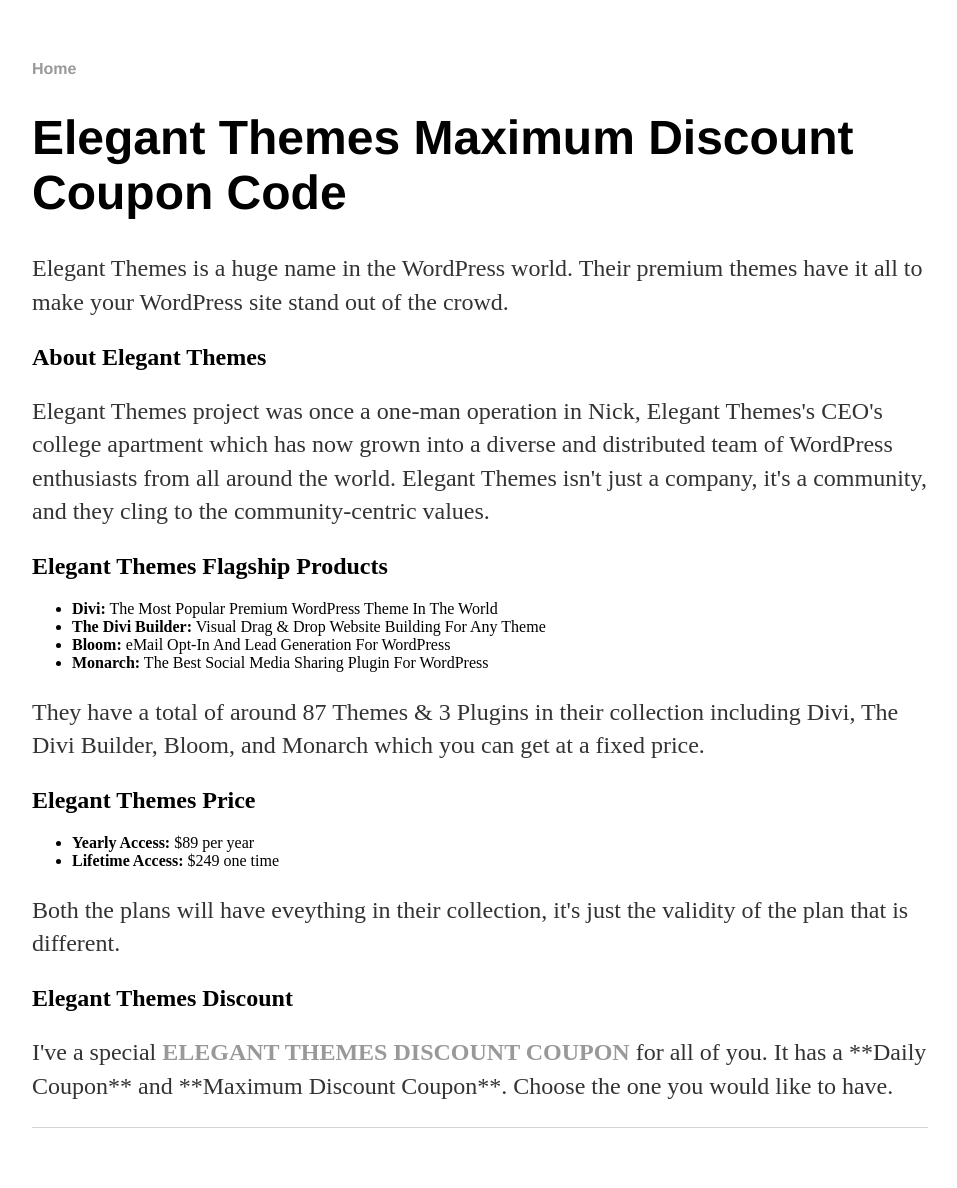
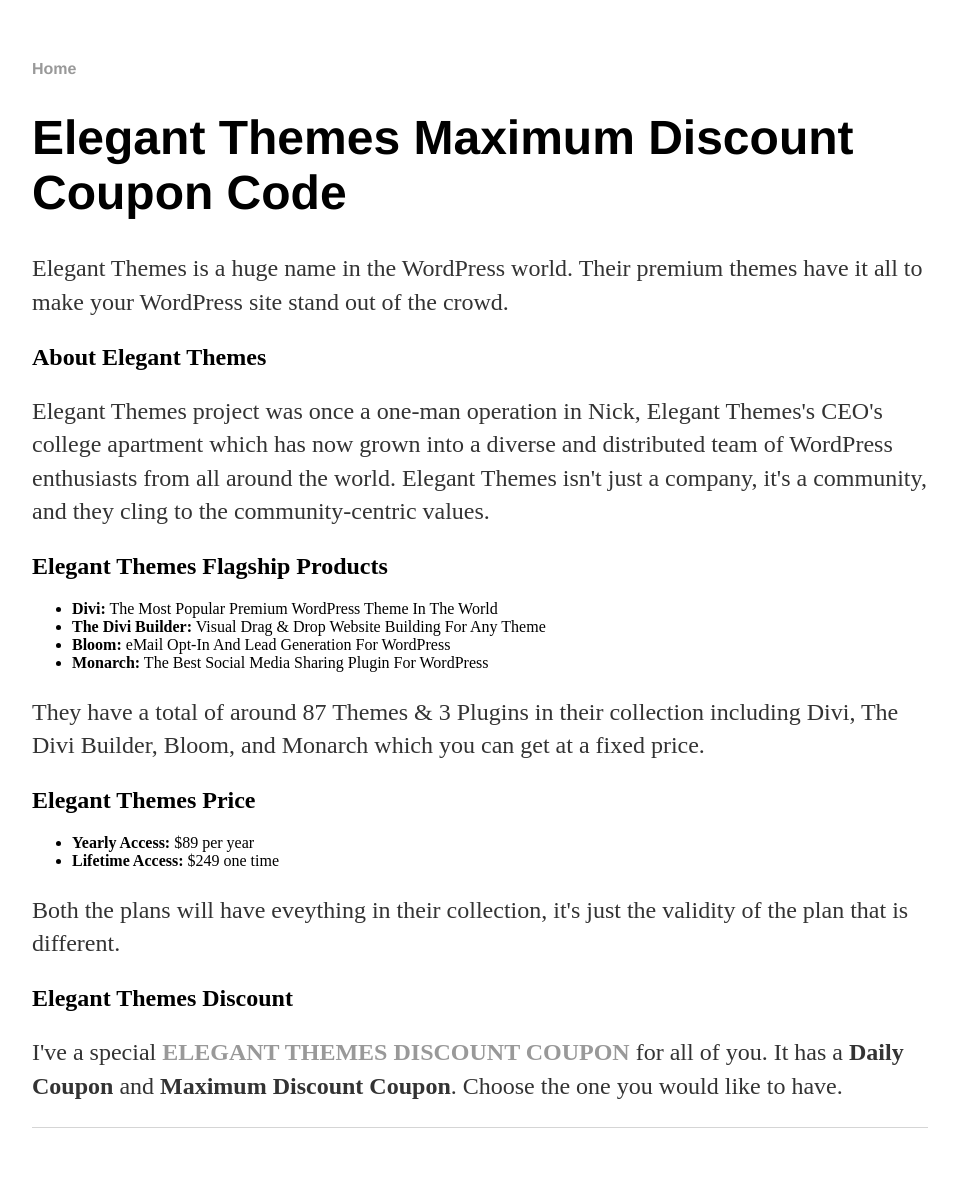
Before and after one commit to heyitsritesh/prideofelites.github.io, a Jekyll site: the page built from elegant-themes.html, in a window 1280 px wide. Shown: the whole page, without its empty margins (160-1117 px from the left). Built offline with Jekyll 4.4.1, drawn with Linux system fonts in a browser that asks for light colours.

Commit message:
Update elegant-themes.html

```diff
--- a/elegant-themes.html
+++ b/elegant-themes.html
@@ -15,12 +15,12 @@
 
 	<ul>
 		<li> <b>Divi:</b> The Most Popular Premium WordPress Theme In The World</li>
-		<li> <b>The Divi Builder:</b> Visual Drag & Drop Website Building For Any Theme</li>
+		<li> <b>The Divi Builder:</b> Visual Drag &amp; Drop Website Building For Any Theme</li>
 		<li> <b>Bloom:</b> eMail Opt-In And Lead Generation For WordPress</li>
 		<li> <b>Monarch:</b> The Best Social Media Sharing Plugin For WordPress</li>
 	</ul>
 
-	<p>They have a total of around 87 Themes & 3 Plugins in their collection including Divi, The Divi Builder, Bloom, and Monarch which you can get at a fixed price.</p>
+	<p>They have a total of around 87 Themes &amp; 3 Plugins in their collection including Divi, The Divi Builder, Bloom, and Monarch which you can get at a fixed price.</p>
 
 	<h2>Elegant Themes Price</h2>
 
@@ -32,6 +32,6 @@
 <p>Both the plans will have eveything in their collection, it's just the validity of the plan that is different.</p>
 
 <h2>Elegant Themes Discount</h2>
-<p>I've a special <b><a href="https://www.digitalkube.com/elegant-themes-coupon/">ELEGANT THEMES DISCOUNT COUPON</a></b> for all of you. It has a **Daily Coupon** and **Maximum Discount Coupon**. Choose the one you would like to have.</p>
+<p>I've a special <b><a href="https://www.digitalkube.com/elegant-themes-coupon/">ELEGANT THEMES DISCOUNT COUPON</a></b> for all of you. It has a <b>Daily Coupon</b> and <b>Maximum Discount Coupon</b>. Choose the one you would like to have.</p>
 
 	<!-- /.blurb -->
```
